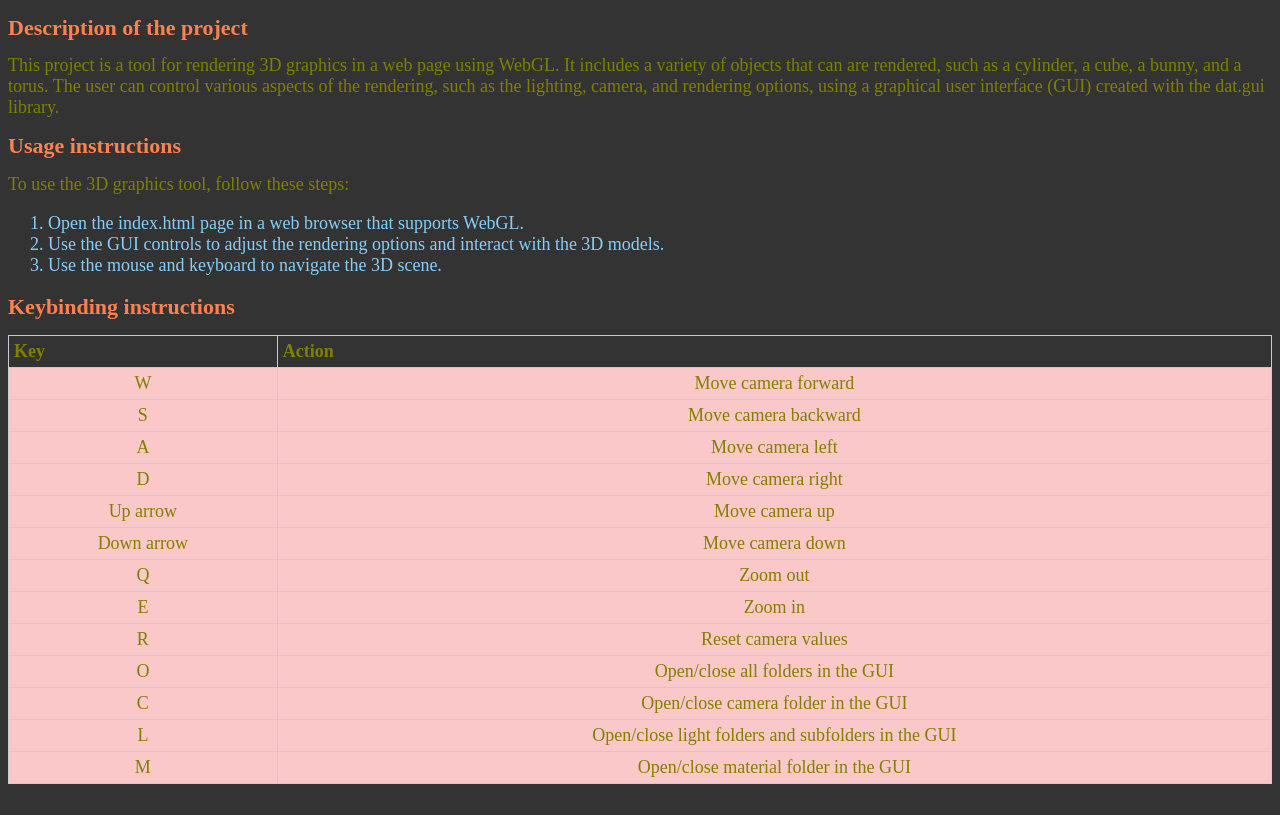
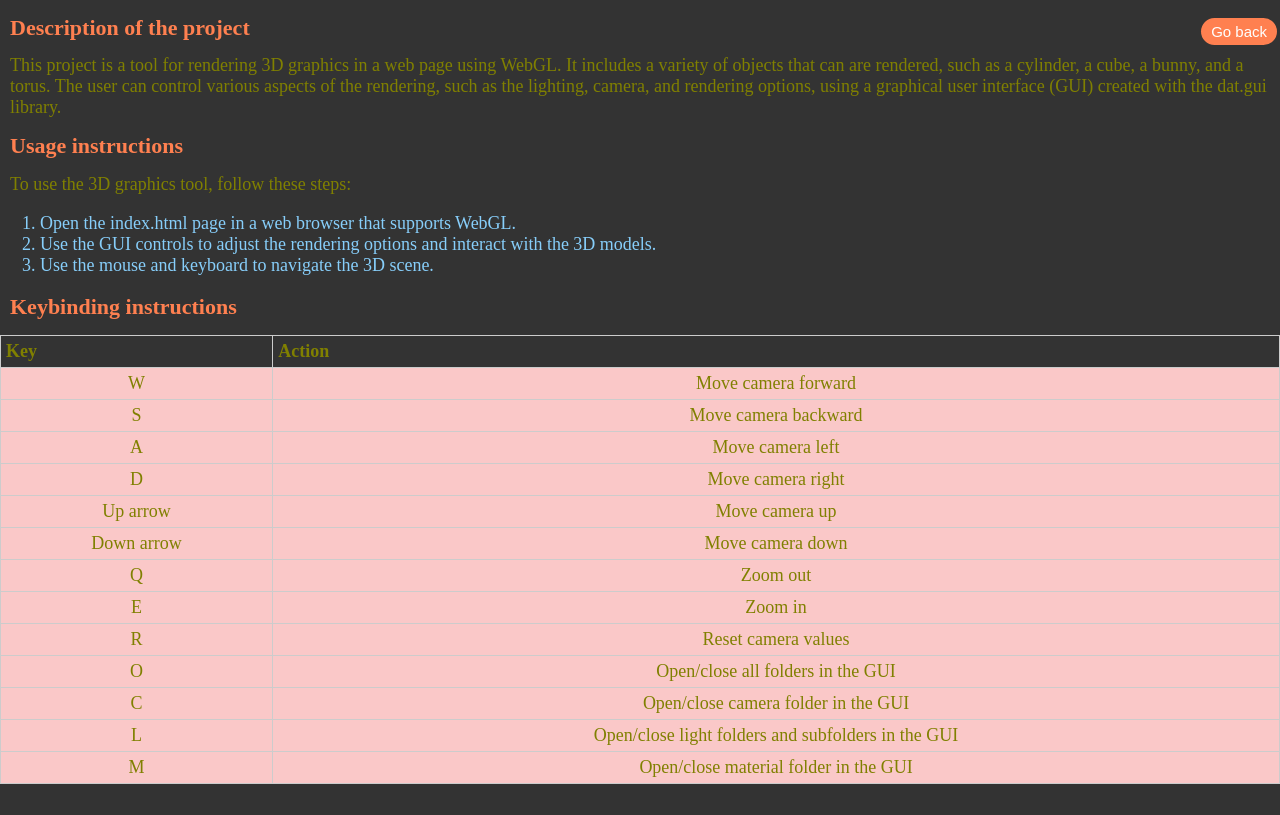
Before and after one commit to FranciscoJRFreitas/CGI-P3, a plain HTML site: page help.html in a window 1280 px wide. Drawn offline with Linux system fonts and the light colour scheme.

Commit message:
Button changes

```diff
--- a/help.html
+++ b/help.html
@@ -1,6 +1,7 @@
 <!DOCTYPE html>
 <html>
     <head>
+	<link rel="stylesheet" href="styles.css">
         <title>Learn more!</title>
         <style>
             body {
@@ -10,11 +11,13 @@
               background-color: #333; /* Neutral background color */
             }
             h1 {
+	      padding-left: 10px;
               font-weight: bold;
               font-size: 22px;
               color: rgb(255, 127.5, 80); /* Terracota blue */;
             }
             p {
+	      padding-left: 10px;
               margin: 0 0 10px 0;
               color: rgb(128, 128, 0); /* Olive text color */
             }
@@ -43,11 +46,14 @@
         </style>
     </head>
   <body>
-    <h1>Description of the project</h1>
+    <a href="index.html" style="float: right;">
+      <button class="button">Go back</button>
+    </a>
+    <h1>  Description of the project</h1>
     <p>
       This project is a tool for rendering 3D graphics in a web page using WebGL. It includes a variety of objects that can are rendered, such as a cylinder, a cube, a bunny, and a torus. The user can control various aspects of the rendering, such as the lighting, camera, and rendering options, using a graphical user interface (GUI) created with the dat.gui library.
     </p>
-    <h1>Usage instructions</h1>
+    <h1>  Usage instructions</h1>
     <p>
       To use the 3D graphics tool, follow these steps:
     </p>
@@ -56,7 +62,7 @@
       <li>Use the GUI controls to adjust the rendering options and interact with the 3D models.</li>
       <li>Use the mouse and keyboard to navigate the 3D scene.</li>
     </ol>
-    <h1>Keybinding instructions</h1>
+    <h1>  Keybinding instructions</h1>
     <table>
       <tr>
         <th>Key</th>
```
Also changed, not shown: index.html (+2 -2 lines).
